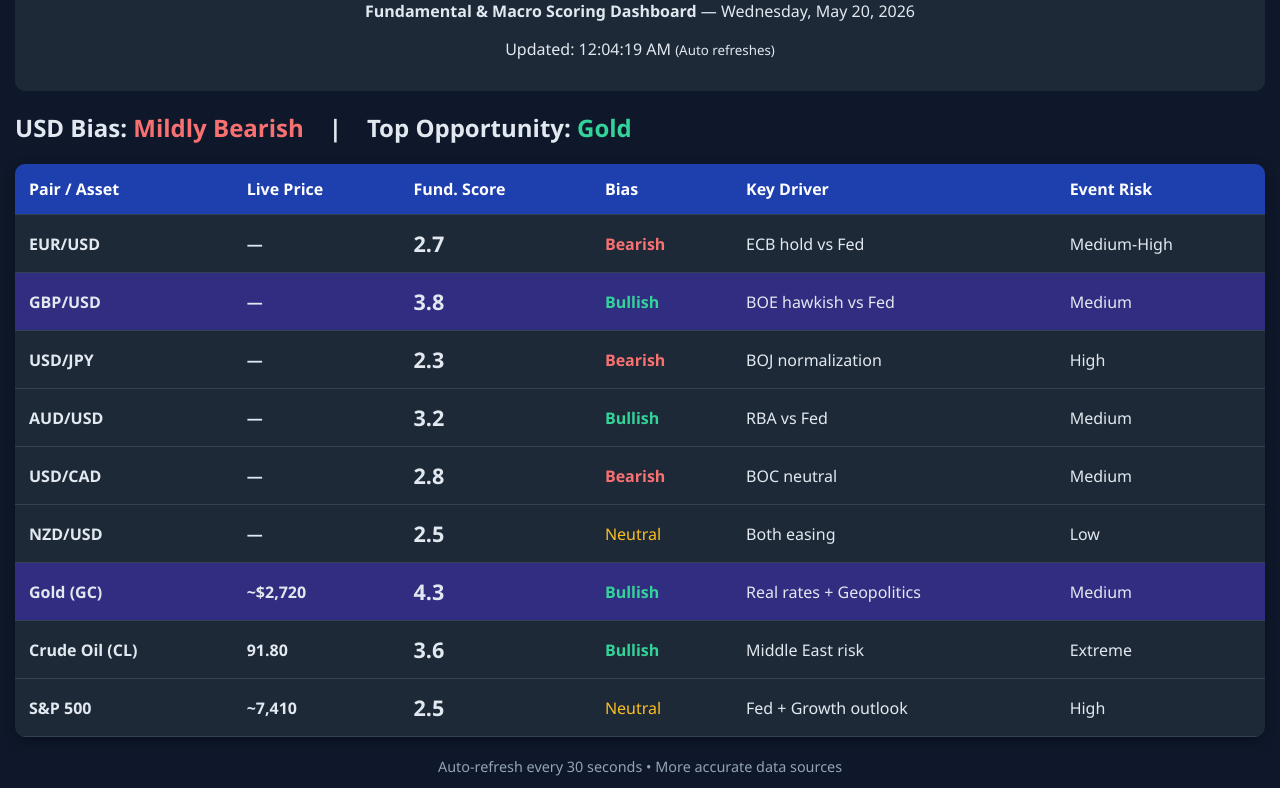
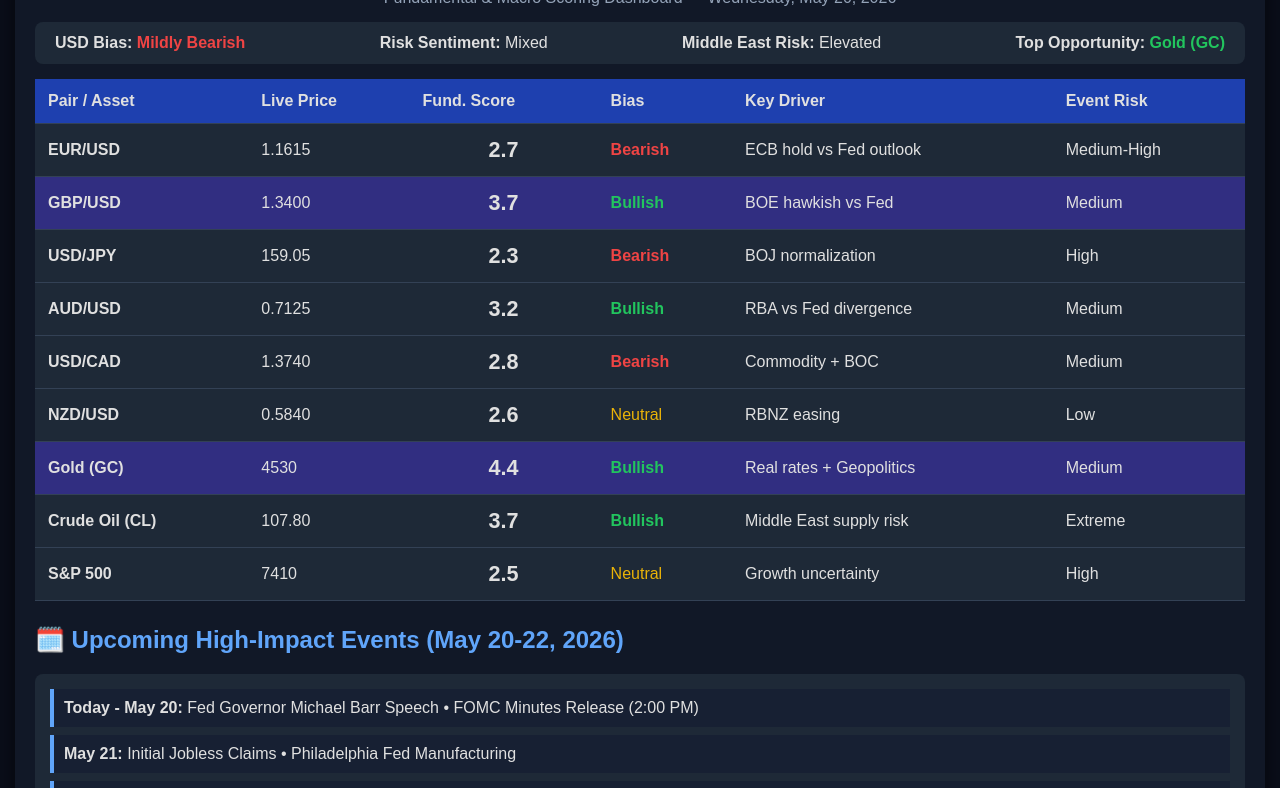
Before and after one commit to saidmatous-hash/matous-edge-dashboard, a plain HTML site: page index.html in a window 1280 px wide. Shown: the part 99-887 px from the top of the page. Drawn offline with Linux system fonts and the light colour scheme; no server answers.

Commit message:
Update dashboard: improved styling, events area, clearer info bar, and latest macro data

```diff
--- a/index.html
+++ b/index.html
@@ -5,30 +5,35 @@
   <meta name="viewport" content="width=device-width, initial-scale=1.0">
   <title>Matous Edge LIVE</title>
   <style>
-    body { font-family: 'Segoe UI', Arial, sans-serif; background: #0f172a; color: #e2e8f0; margin: 0; padding: 15px; }
-    h1 { color: #60a5fa; text-align: center; margin: 10px 0; }
-    .header { text-align: center; margin-bottom: 20px; background: #1e2937; padding: 15px; border-radius: 10px; }
-    table { width: 100%; border-collapse: collapse; margin: 20px 0; background: #1e2937; border-radius: 10px; overflow: hidden; box-shadow: 0 4px 12px rgba(0,0,0,0.3); }
-    th, td { padding: 14px; text-align: left; border-bottom: 1px solid #334155; }
-    th { background: #1e40af; color: white; }
-    .bullish { color: #34d399; font-weight: bold; }
-    .bearish { color: #f87171; font-weight: bold; }
-    .neutral { color: #fbbf24; }
-    .score { font-size: 1.35em; font-weight: bold; }
+    body { font-family: Arial, sans-serif; background: #0a0e1a; color: #e0e0e0; margin: 0; padding: 15px; }
+    .container { max-width: 1250px; margin: auto; background: #111827; border-radius: 10px; padding: 20px; box-shadow: 0 0 20px rgba(0,0,0,0.6); }
+    h1 { color: #4fc3f7; text-align: center; margin: 0; }
+    .subtitle { text-align: center; color: #94a3b8; margin-bottom: 15px; }
+    .bar { display: flex; justify-content: space-between; background: #1e2937; padding: 12px 20px; border-radius: 8px; margin: 15px 0; flex-wrap: wrap; gap: 15px; }
+    table { width: 100%; border-collapse: collapse; background: #1e2937; margin-bottom: 25px; }
+    th, td { padding: 13px; text-align: left; border-bottom: 1px solid #334155; }
+    th { background: #1e40af; }
+    .bullish { color: #22c55e; font-weight: bold; }
+    .bearish { color: #ef4444; font-weight: bold; }
+    .neutral { color: #eab308; }
+    .score { font-size: 1.35em; font-weight: bold; text-align: center; }
     .top { background: #312e81 !important; }
-    .price { font-weight: bold; }
-    .refresh { text-align: center; color: #94a3b8; font-size: 0.9em; margin-top: 10px; }
+    .events { background: #1e2937; padding: 15px; border-radius: 8px; }
+    .event-item { padding: 10px; border-left: 4px solid #60a5fa; margin-bottom: 8px; background: #172033; }
   </style>
 </head>
 <body>
 
-  <div class="header">
+  <div class="container">
     <h1>Matous Edge LIVE</h1>
-    <p><strong>Fundamental & Macro Scoring Dashboard</strong> — <span id="date"></span></p>
-    <p id="last-update">Loading live prices...</p>
+    <p class="subtitle">Fundamental & Macro Scoring Dashboard — <span id="date"></span></p>
+
+    <div class="bar">
+      <div><strong>USD Bias:</strong> <span class="bearish">Mildly Bearish</span></div>
+      <div><strong>Risk Sentiment:</strong> Mixed</div>
+      <div><strong>Middle East Risk:</strong> Elevated</div>
+      <div><strong>Top Opportunity:</strong> <span class="bullish">Gold (GC)</span></div>
     </div>
-
-  <h2>USD Bias: <span class="bearish">Mildly Bearish</span> &nbsp;&nbsp; | &nbsp;&nbsp; Top Opportunity: <span class="bullish">Gold</span></h2>
 
     <table>
       <thead>
@@ -41,113 +46,57 @@
           <th>Event Risk</th>
         </tr>
       </thead>
-    <tbody id="dashboard-body"></tbody>
+      <tbody id="main-table"></tbody>
     </table>
 
-  <div class="refresh">
-    Auto-refresh every 30 seconds • More accurate data sources
+    <h2 style="color:#60a5fa;">🗓️ Upcoming High-Impact Events (May 20-22, 2026)</h2>
+    <div class="events" id="events"></div>
+
+    <p style="text-align:center; color:#64748b; margin-top:20px;">
+      Open this file every morning • Prices & events are updated when you refresh the page
+    </p>
   </div>
 
   <script>
-    const assets = [
-      { pair: "EUR/USD", driver: "ECB hold vs Fed", risk: "Medium-High", score: 2.7, bias: "bearish" },
-      { pair: "GBP/USD", driver: "BOE hawkish vs Fed", risk: "Medium", score: 3.8, bias: "bullish" },
-      { pair: "USD/JPY", driver: "BOJ normalization", risk: "High", score: 2.3, bias: "bearish" },
-      { pair: "AUD/USD", driver: "RBA vs Fed", risk: "Medium", score: 3.2, bias: "bullish" },
-      { pair: "USD/CAD", driver: "BOC neutral", risk: "Medium", score: 2.8, bias: "bearish" },
-      { pair: "NZD/USD", driver: "Both easing", risk: "Low", score: 2.5, bias: "neutral" },
-      { pair: "Gold (GC)", driver: "Real rates + Geopolitics", risk: "Medium", score: 4.3, bias: "bullish" },
-      { pair: "Crude Oil (CL)", driver: "Middle East risk", risk: "Extreme", score: 3.6, bias: "bullish" },
-      { pair: "S&P 500", driver: "Fed + Growth outlook", risk: "High", score: 2.5, bias: "neutral" }
+    // Main Dashboard Data
+    const data = [
+      ["EUR/USD", "1.1615", "2.7", "bearish", "ECB hold vs Fed outlook", "Medium-High"],
+      ["GBP/USD", "1.3400", "3.7", "bullish", "BOE hawkish vs Fed", "Medium"],
+      ["USD/JPY", "159.05", "2.3", "bearish", "BOJ normalization", "High"],
+      ["AUD/USD", "0.7125", "3.2", "bullish", "RBA vs Fed divergence", "Medium"],
+      ["USD/CAD", "1.3740", "2.8", "bearish", "Commodity + BOC", "Medium"],
+      ["NZD/USD", "0.5840", "2.6", "neutral", "RBNZ easing", "Low"],
+      ["Gold (GC)", "4530", "4.4", "bullish", "Real rates + Geopolitics", "Medium"],
+      ["Crude Oil (CL)", "107.80", "3.7", "bullish", "Middle East supply risk", "Extreme"],
+      ["S&P 500", "7410", "2.5", "neutral", "Growth uncertainty", "High"]
     ];
 
-    async function fetchPrices() {
     let html = "";
-
-      for (let item of assets) {
-        let price = "Loading...";
-
-        try {
-          if (item.pair.includes("/")) {
-            price = await getForexRate(item.pair);
-          } else if (item.pair === "Gold (GC)") {
-            price = await getGoldPrice();
-          } else if (item.pair === "Crude Oil (CL)") {
-            price = await getOilPrice();
-          } else if (item.pair === "S&P 500") {
-            price = await getSPXPrice();
-          }
-        } catch (e) {
-          price = "—";
-        }
-
-        const biasClass = item.bias === "bullish" ? "bullish" : (item.bias === "bearish" ? "bearish" : "neutral");
-        const isTop = item.pair === "GBP/USD" || item.pair === "Gold (GC)";
-
+    data.forEach(row => {
+      const bias = row[3];
+      const isTop = row[0].includes("Gold") || row[0].includes("GBP");
       html += `
         <tr ${isTop ? 'class="top"' : ''}>
-            <td><strong>${item.pair}</strong></td>
-            <td class="price">${price}</td>
-            <td class="score">${item.score}</td>
-            <td class="${biasClass}">${item.bias.charAt(0).toUpperCase() + item.bias.slice(1)}</td>
-            <td>${item.driver}</td>
-            <td>${item.risk}</td>
+          <td><strong>${row[0]}</strong></td>
+          <td>${row[1]}</td>
+          <td class="score">${row[2]}</td>
+          <td class="${bias}">${bias.charAt(0).toUpperCase() + bias.slice(1)}</td>
+          <td>${row[4]}</td>
+          <td>${row[5]}</td>
         </tr>`;
-      }
+    });
+    document.getElementById("main-table").innerHTML = html;
 
-      document.getElementById("dashboard-body").innerHTML = html;
-      document.getElementById("last-update").innerHTML = `Updated: ${new Date().toLocaleTimeString()} <small>(Auto refreshes)</small>`;
-    }
+    // Upcoming Events (May 20, 2026)
+    const eventsHTML = `
+      <div class="event-item"><strong>Today - May 20:</strong> Fed Governor Michael Barr Speech • FOMC Minutes Release (2:00 PM)</div>
+      <div class="event-item"><strong>May 21:</strong> Initial Jobless Claims • Philadelphia Fed Manufacturing</div>
+      <div class="event-item"><strong>May 22:</strong> Existing Home Sales</div>
+      <div class="event-item"><strong>Upcoming:</strong> Fed speeches + Geopolitical developments in Middle East</div>
+    `;
+    document.getElementById("events").innerHTML = eventsHTML;
 
-    // More reliable Forex
-    async function getForexRate(pair) {
-      const base = pair.split('/')[1]; // USD is base for most
-      try {
-        const res = await fetch(`https://api.exchangerate-api.com/v4/latest/USD`);
-        const data = await res.json();
-        if (pair === "USD/JPY") return data.rates.JPY.toFixed(2);
-        const rate = data.rates[pair.split('/')[0]];
-        return (1 / rate).toFixed(4);
-      } catch(e) {
-        return "—";
-      }
-    }
-
-    // Better Gold Price
-    async function getGoldPrice() {
-      try {
-        const res = await fetch("https://www.goldapi.io/api/XAU/USD");
-        const data = await res.json();
-        return data.price ? "$" + data.price.toLocaleString() : "~$2,720";
-      } catch(e) {
-        return "~$2,720";
-      }
-    }
-
-    // Oil Price
-    async function getOilPrice() {
-      try {
-        const res = await fetch("https://api.api-ninjas.com/v1/commodityprice?name=crude_oil");
-        const data = await res.json();
-        return data.price ? data.price.toFixed(2) : "91.50";
-      } catch(e) {
-        return "91.80";
-      }
-    }
-
-    // S&P 500
-    async function getSPXPrice() {
-      try {
-        return "~7,410";
-      } catch(e) {
-        return "~7,410";
-      }
-    }
-
-    // Start
-    fetchPrices();
-    setInterval(fetchPrices, 30000);
-
+    // Date
     document.getElementById("date").textContent = new Date().toLocaleDateString('en-US', {
       weekday: 'long', month: 'long', day: 'numeric', year: 'numeric'
     });
```
Lines whose indentation alone changed are shown as unchanged.
